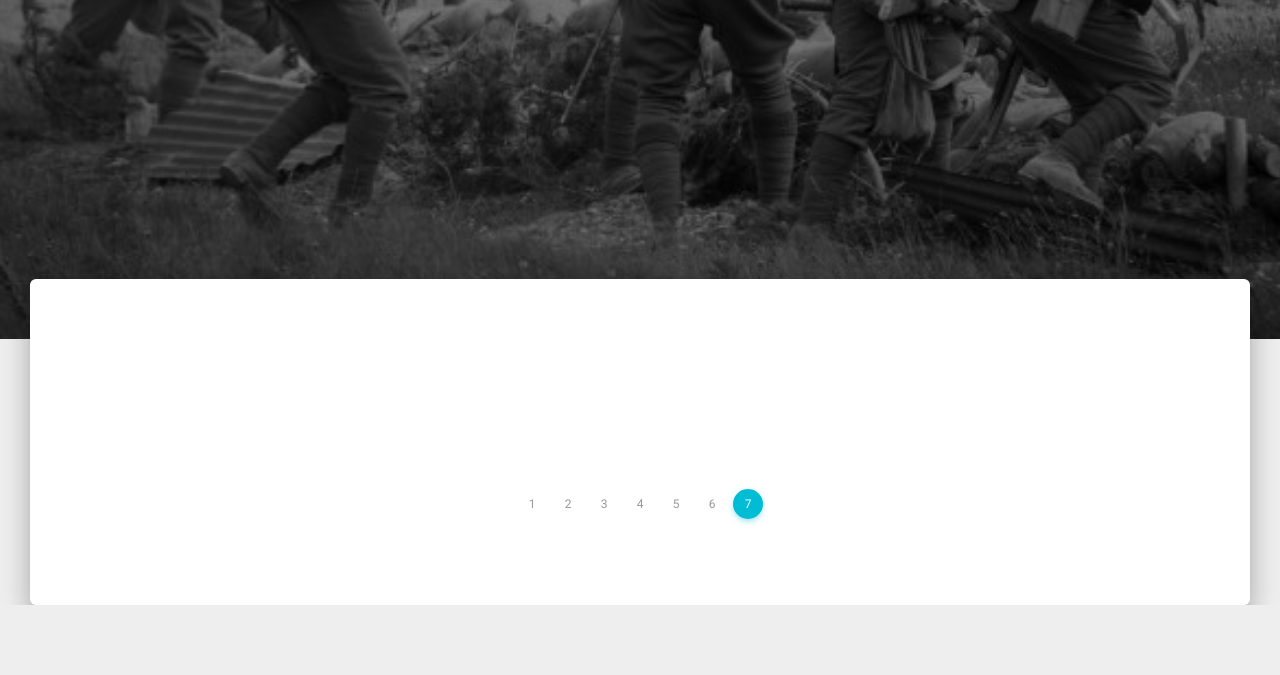
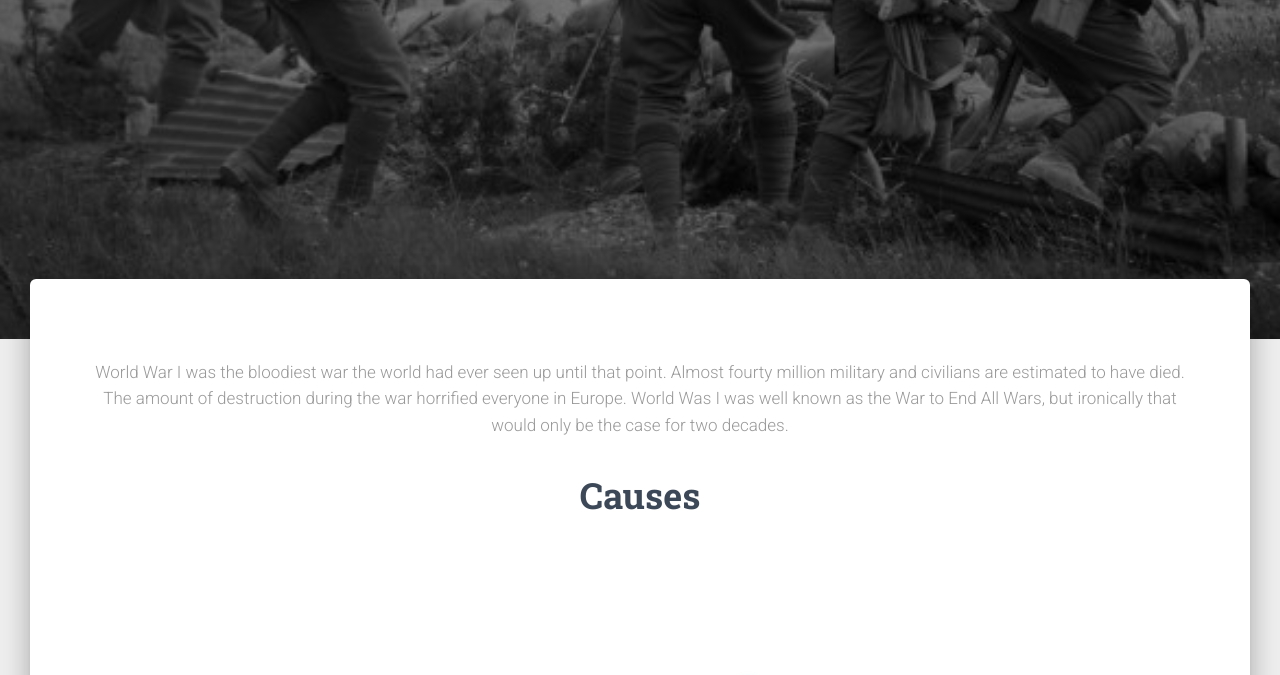
Before and after one commit to senderov/senderov.github.io, a plain HTML site: page icantwithkant/7.html in a window 1280 px wide. Shown: the part 461-1136 px from the top of the page. Before the commit the page ends 1066 px from the top, so only its background shows below. Drawn offline with Linux system fonts and the light colour scheme; some packages are replaced by stand-ins of ours.

Commit message:
Started ww1

```diff
--- a/icantwithkant/7.html
+++ b/icantwithkant/7.html
@@ -83,7 +83,11 @@
   <div class="main main-raised">
     <div class="container">
       <div class="section text-center">
-
+        <h5 class="description">World War I was the bloodiest war the world had ever seen up until that point. Almost fourty million military
+        and civilians are estimated to have died. The amount of destruction during the war horrified everyone in Europe. World Was I was well
+        known as the War to End All Wars, but ironically that would only be the case for two decades.</h5>
+        <h2 class="title">Causes</h2>
+        <h5 class="description"></h5>
       </div>
       <div class="section text-center">
         <div class="container">
```
